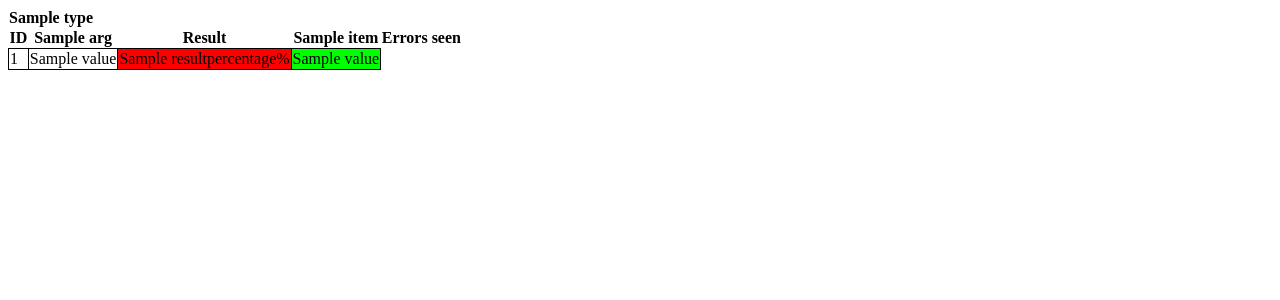
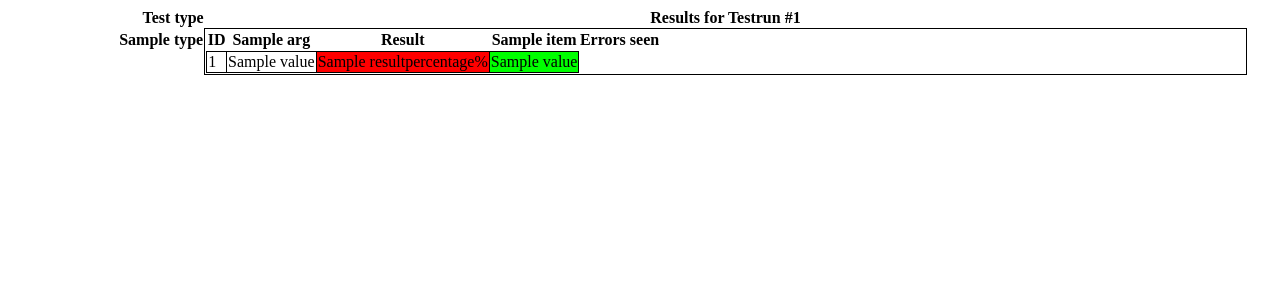
Before and after one commit to fthiery/gst-qa-system, a Python web app: template web/templates/insanity/matrix_view.html in a window 1280 px wide. Shown: the top 300 px of the page. Run offline with Jinja, Linux system fonts and the light colour scheme; the template is opened without the code that fills it: most values are stand-ins (such as "Sample title", 1, 10 or a date in 2020); lists and menus that the app fills with data are empty.

Commit message:
web: Add fullarguments method to Test/TestClassInfo. Use it in matrix_view

```diff
--- a/web/templates/insanity/matrix_view.html
+++ b/web/templates/insanity/matrix_view.html
@@ -4,14 +4,23 @@
     table {
         border-collapse: collapse;
     }
-    thead td, thead th {
+    td {
+        font-size: 90%%;
+        line-height: 1.15em;
+	margin: .5em 0 0 .5em;
+	vertical-align: text-top;
+        border: 1px solid black;
+    }
+    th {
         font-size: 90%%;
         line-height: 1.15em;
 	margin: .5em 0 0 .5em;
 	vertical-align: text-bottom;
     }
-    td {
-        border: 1px solid black;
+    th.side {
+	vertical-align: text-top;
+	text-align: right;
+	border: 5pt;
     }
     td.first-in-round {
         border-left: 2px solid black;
@@ -37,6 +46,9 @@
     td.result-OK {
          background: #00FF00;
     }
+    td.arg-default {
+	background: #DDDDDD;
+    }
     table a {
          color: black;
          text-decoration: none;
@@ -51,10 +63,15 @@
 </STYLE>
 
 <!-- We're supposing we only have one test type and we ignore scenarios -->
+<table width="98%">
+  <tr>
+    <th class="side">Test type</th>
+    <th>Results for Testrun #{{testrun.id}}</th>
+  </tr>
 {% for sortedtest in sortedtests %}
-<table>
-  <tr><th>{{ sortedtest.type.type }} </th></tr>
   <tr>
+    <th class="side">{{ sortedtest.type.type }} </th>
+    <td>
       <table>
 	<tr>
 	  <th>ID</th>
@@ -72,8 +89,12 @@
 	{% if not onlyfailed or not test.is_success %}
 	<tr>
 	  <td><a href={{test.get_absolute_url}}>{{test.id}}</a></td>
-    {% for arg in test.arguments.all %}
-    <td>{{ arg.value }}</td>
+	  {% for arg in test.fullarguments %}
+	  {% if arg.default %}
+	  <td class="arg-default">{{ arg.value }}</td>
+	  {% else %}
+	  <td>{{ arg.value.value }}</td>
+	  {% endif %}
 	  {% endfor %}
 	  <td class="{% if test.is_success %}result-OK{% else %}result-FAIL{% endif %}">{{test.resultpercentage}}%</td>
 	  {% for item in test.results %}
@@ -95,5 +116,7 @@
 	{% endfor %}
 
       </table>
+    </td>
   </tr>
   {% endfor %}
+</table>
```
Also changed, not shown: web/insanity/models.py (+36 -0 lines). Lines whose indentation alone changed are shown as unchanged.
